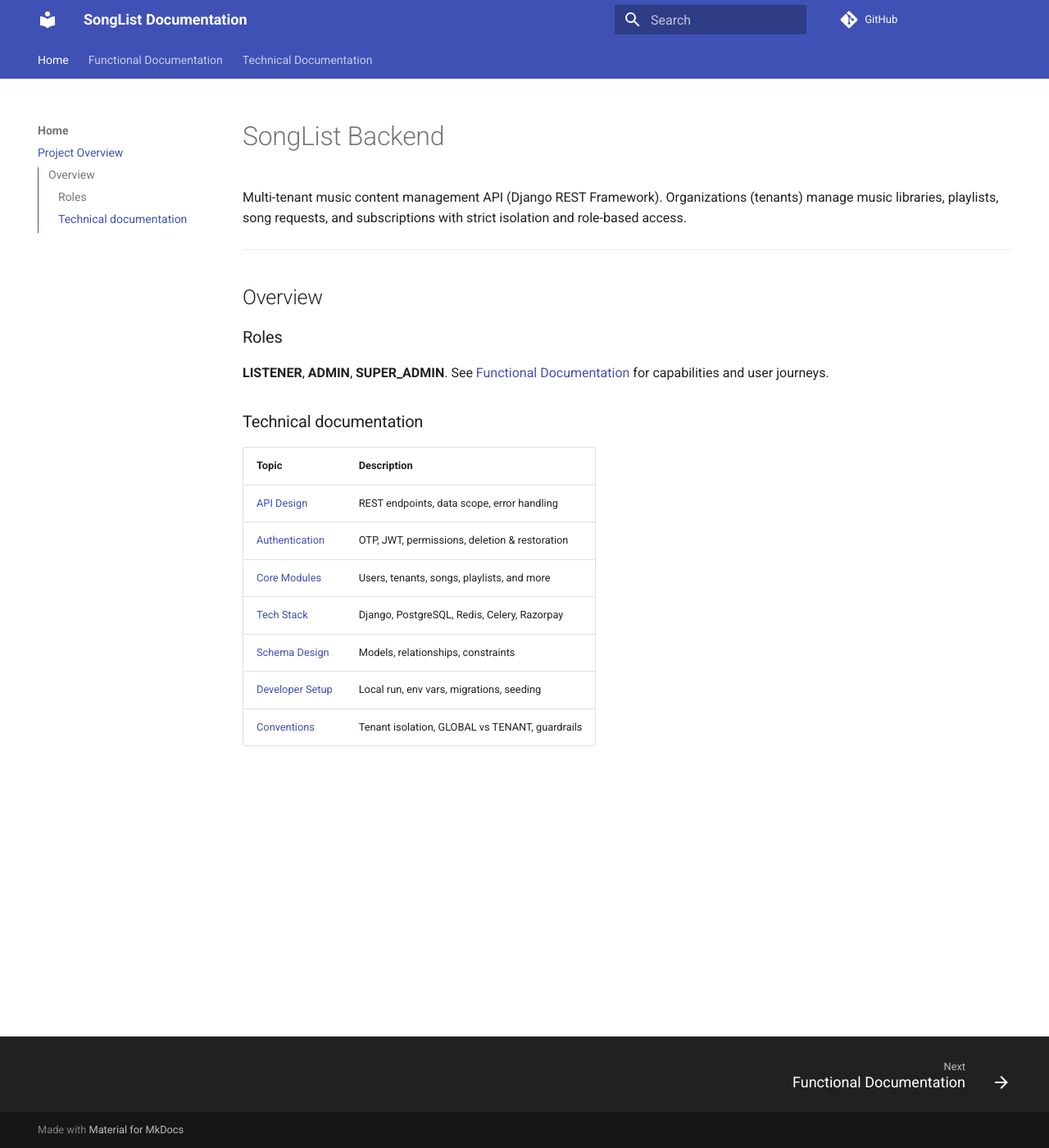
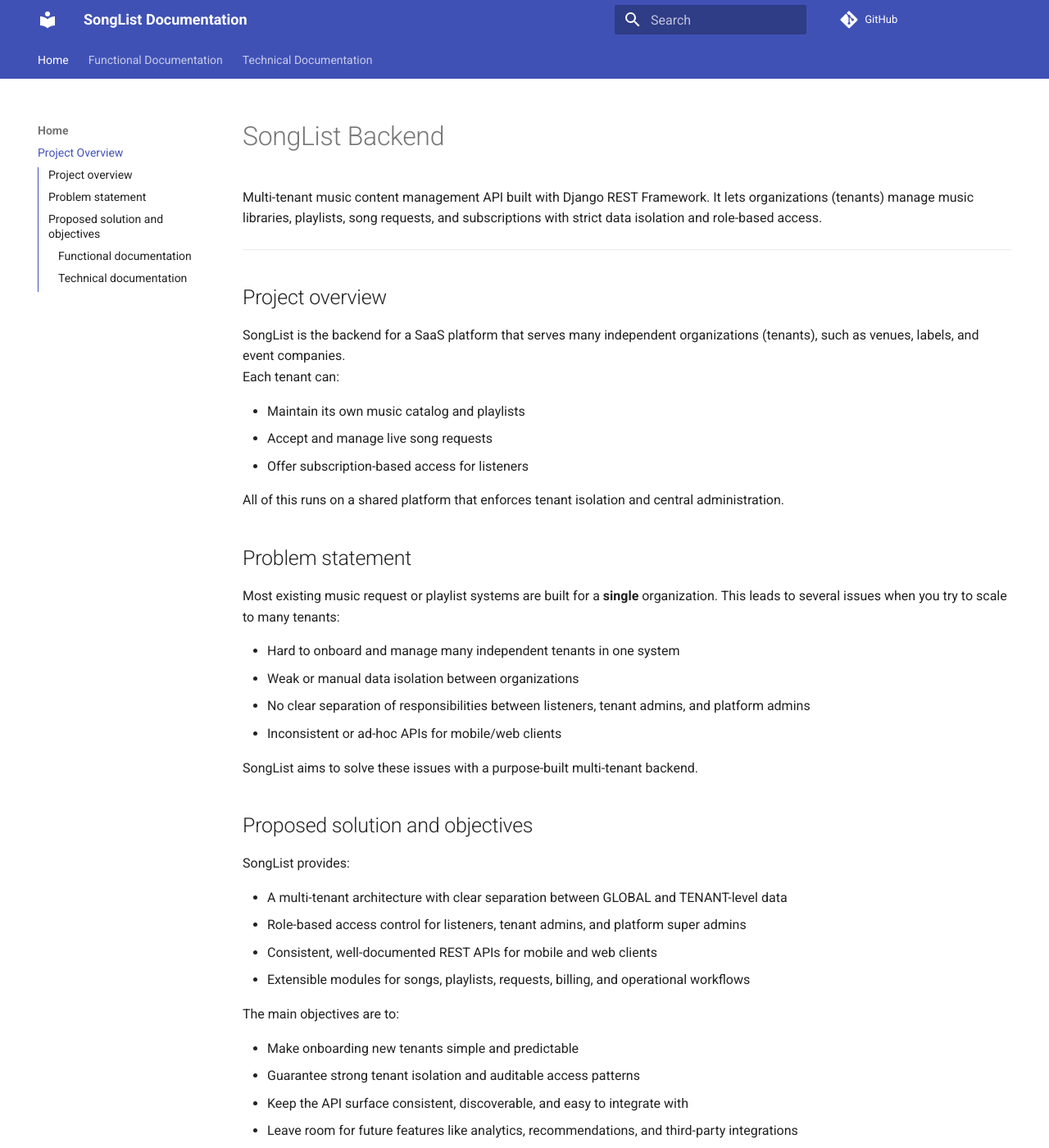
Before and after one commit to riddhima-gkmit/Songlist-Multitenant-Documentation, an MkDocs documentation site: the page built from docs/index.md, in a window 1280 px wide and 1400 px high. Shown: the whole window at 82% size. Built offline with MkDocs 1.6.1 and Material for MkDocs 9.7.7, drawn with Linux system fonts in a browser that asks for light colours; comment, search, counter and statistics services are not loaded; some of the changed text lies outside the part shown.

Commit message:
docs: update documentation

```diff
--- a/docs/index.md
+++ b/docs/index.md
@@ -1,14 +1,57 @@
 # SongList Backend
 
-Multi-tenant music content management API (Django REST Framework). Organizations (tenants) manage music libraries, playlists, song requests, and subscriptions with strict isolation and role-based access.
+Multi-tenant music content management API built with Django REST Framework. It lets organizations (tenants) manage music libraries, playlists, song requests, and subscriptions with strict data isolation and role-based access.
 
 ---
 
-## Overview
+## Project overview
 
-### Roles
+SongList is the backend for a SaaS platform that serves many independent organizations (tenants), such as venues, labels, and event companies.
+Each tenant can:
 
-**LISTENER**, **ADMIN**, **SUPER_ADMIN**. See [Functional Documentation](functional-docs.md) for capabilities and user journeys.
+- Maintain its own music catalog and playlists
+- Accept and manage live song requests
+- Offer subscription-based access for listeners
+
+All of this runs on a shared platform that enforces tenant isolation and central administration.
+
+## Problem statement
+
+Most existing music request or playlist systems are built for a **single** organization. This leads to several issues when you try to scale to many tenants:
+
+- Hard to onboard and manage many independent tenants in one system
+- Weak or manual data isolation between organizations
+- No clear separation of responsibilities between listeners, tenant admins, and platform admins
+- Inconsistent or ad-hoc APIs for mobile/web clients
+
+SongList aims to solve these issues with a purpose-built multi-tenant backend.
+
+## Proposed solution and objectives
+
+SongList provides:
+
+- A multi-tenant architecture with clear separation between GLOBAL and TENANT-level data
+- Role-based access control for listeners, tenant admins, and platform super admins
+- Consistent, well-documented REST APIs for mobile and web clients
+- Extensible modules for songs, playlists, requests, billing, and operational workflows
+
+The main objectives are to:
+
+- Make onboarding new tenants simple and predictable
+- Guarantee strong tenant isolation and auditable access patterns
+- Keep the API surface consistent, discoverable, and easy to integrate with
+- Leave room for future features like analytics, recommendations, and third-party integrations
+
+
+### Functional documentation
+
+The functional documentation focuses on user roles, capabilities, and end-to-end journeys:
+
+- **LISTENER**: Interacts with playlists and song requests.
+- **ADMIN**: Manages a single tenant’s catalogs, playlists, and operational workflows.
+- **SUPER_ADMIN**: Manages the overall platform, tenants, and global settings.
+
+See [Functional Documentation](functional-docs.md) for full details on behavior, edge cases, and flows.
 
 ### Technical documentation
 
--- a/mkdocs.yml
+++ b/mkdocs.yml
@@ -1,7 +1,7 @@
 site_name: SongList Documentation
 site_description: SongList Backend – Multi-Tenant Music CMS API
 site_author: Riddhima Kushwah
-site_url:
+site_url: https://riddhima-gkmit.github.io/Songlist-Multitenant-Documentation/functional-docs/
 repo_url: https://github.com/riddhima-gkmit/SongList-Backend.git
 
 theme:
```
